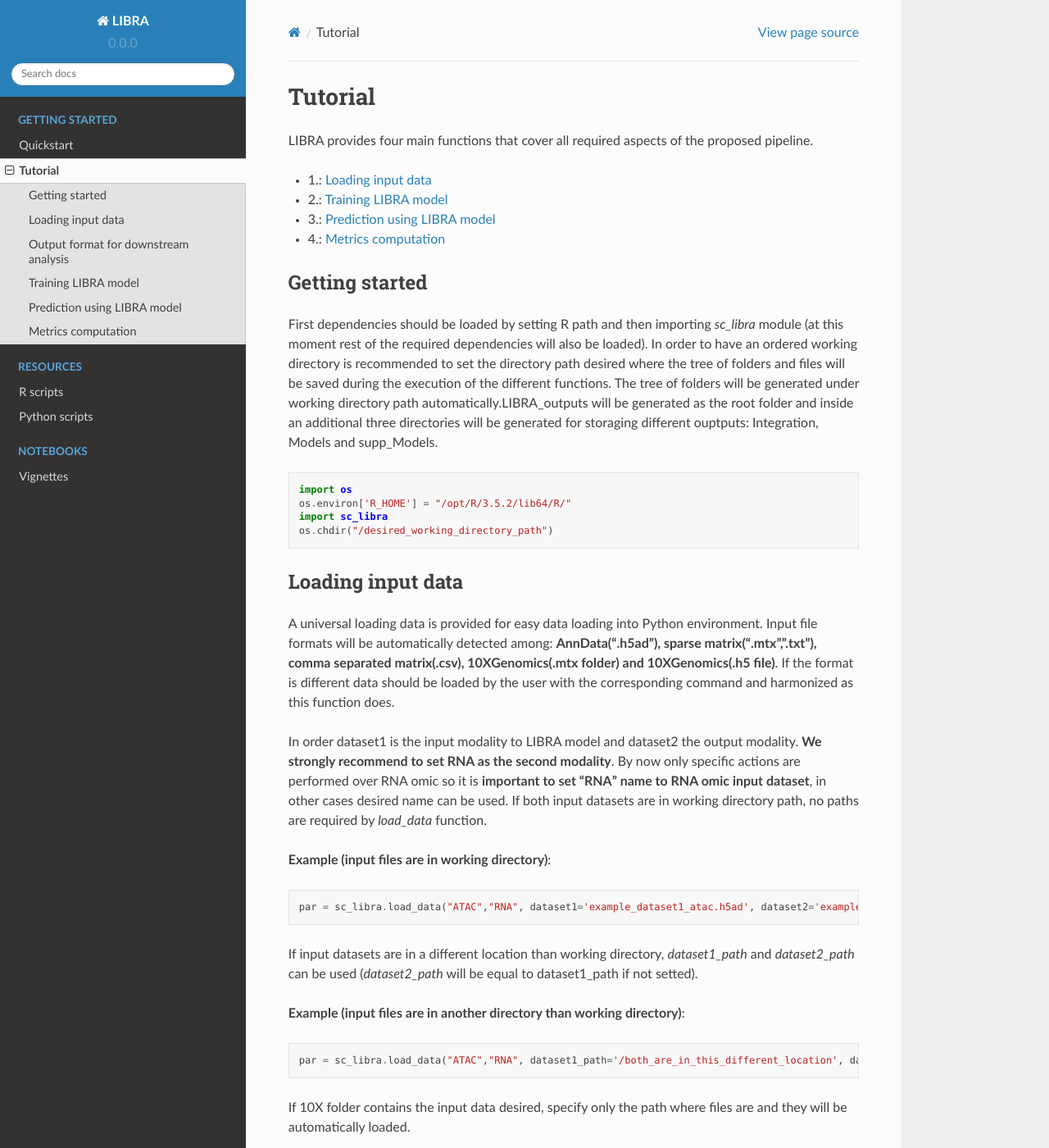
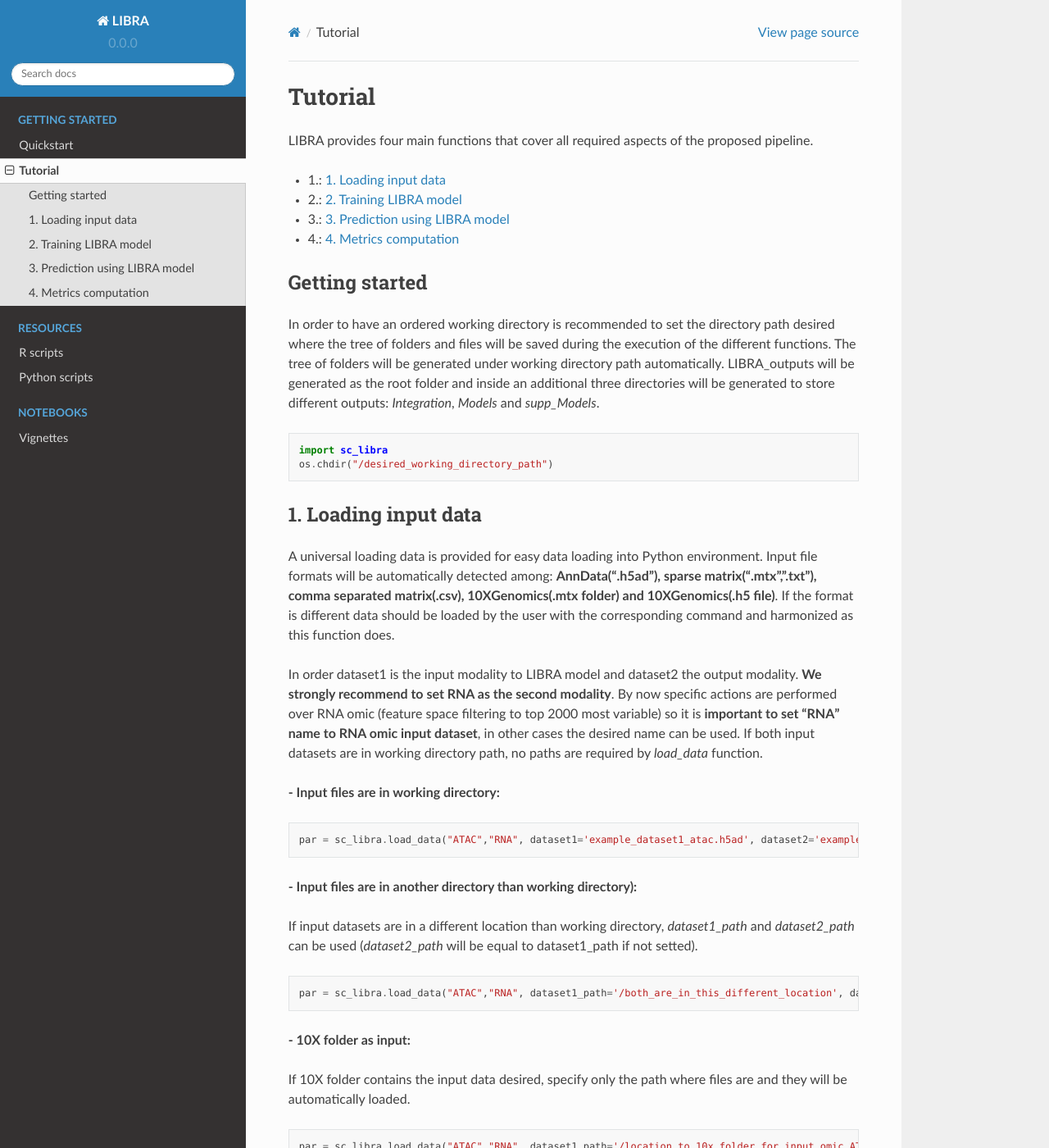
Before and after one commit to TranslationalBioinformaticsUnit/LIBRA, a Sphinx documentation site: the page built from docs/source/tutorial.rst, in a window 1280 px wide and 1400 px high. Shown: the whole window at 82% size. Built offline with Sphinx 7.4.7 and the Read the Docs theme 2.0.0, drawn with Linux system fonts in a browser that asks for light colours; some of the changed text lies outside the part shown.

Commit message:
Update tutorial.rst

```diff
--- a/docs/source/tutorial.rst
+++ b/docs/source/tutorial.rst
@@ -11,53 +11,50 @@ LIBRA provides four main functions that cover all required aspects of the propos
 Getting started
 ------------
 
-First dependencies should be loaded by setting R path and then importing *sc_libra* module (at this moment rest of the required dependencies will also be loaded). In order to have an ordered working directory is recommended to set the directory path desired where the tree of folders and files will be saved during the execution of the different functions. The tree of folders will be generated under working directory path automatically.LIBRA_outputs will be generated as the root folder and inside an additional three directories will be generated for storaging different ouptputs: Integration, Models and supp_Models.
+In order to have an ordered working directory is recommended to set the directory path desired where the tree of folders and files will be saved during the execution of the different functions. The tree of folders will be generated under working directory path automatically. LIBRA_outputs will be generated as the root folder and inside an additional three directories will be generated to store different outputs: *Integration*, *Models* and *supp_Models*.
 
 .. code-block:: python
 
-    import os
-    os.environ['R_HOME'] = "/opt/R/3.5.2/lib64/R/"
     import sc_libra
     os.chdir("/desired_working_directory_path")
 
 .. _Loading input data:
-Loading input data
+1. Loading input data
 ------------------
 
 A universal loading data is provided for easy data loading into Python environment. Input file formats will be automatically detected among: **AnnData(".h5ad"), sparse matrix(".mtx",".txt"), comma separated matrix(.csv), 10XGenomics(.mtx folder) and 10XGenomics(.h5 file)**. If the format is different data should be loaded by the user with the corresponding command and harmonized as this function does.
 
-In order dataset1 is the input modality to LIBRA model and dataset2 the output modality. **We strongly recommend to set RNA as the second modality**. By now only specific actions are performed over RNA omic so it is **important to set "RNA" name to RNA omic input dataset**, in other cases desired name can be used. If both input datasets are in working directory path, no paths are required by *load_data* function.
+In order dataset1 is the input modality to LIBRA model and dataset2 the output modality. **We strongly recommend to set RNA as the second modality**. By now specific actions are performed over RNA omic (feature space filtering to top 2000 most variable) so it is **important to set "RNA" name to RNA omic input dataset**, in other cases the desired name can be used. If both input datasets are in working directory path, no paths are required by *load_data* function.
 
-**Example (input files are in working directory)**:
+**- Input files are in working directory:**
 
 .. code-block:: python
 
     par = sc_libra.load_data("ATAC","RNA", dataset1='example_dataset1_atac.h5ad', dataset2='example_dataset2_rna.h5ad')
 
+**- Input files are in another directory than working directory):**
+
 If input datasets are in a different location than working directory, *dataset1_path* and *dataset2_path* can be used (*dataset2_path* will be equal to dataset1_path if not setted).
-
-**Example (input files are in another directory than working directory)**:
 
 .. code-block:: python
 
     par = sc_libra.load_data("ATAC","RNA", dataset1_path='/both_are_in_this_different_location', dataset1='example_dataset1_atac', dataset2='example_dataset2_rna.h5ad')
 
+**- 10X folder as input:**
+
 If 10X folder contains the input data desired, specify only the path where files are and they will be automatically loaded.
-
-**Example (10X folder as input)**:
 
 .. code-block:: python
 
     par = sc_libra.load_data("ATAC","RNA", dataset1_path='/location_to_10x_folder_for_input_omic_ATAC', dataset2_path='/location_to_10x_folder_for_output_omic_RNA')
 
-Output format for downstream analysis
-------------------
+**Output format for downstream analysis**
 As a result output (*par* in these examples) will contain a dictionary such as:
 
    - {**omic_1_name**: pandas.dataframe.omic1, **omic_2_name**: pandas.dataframe.omic2}.
 
 .. _Training LIBRA model:
-Training LIBRA model
+2. Training LIBRA model
 --------------------
 
 LIBRA can run in many different ways using the *libra* function. This step uses the previously generated dictionary as input (in this example, *par*), if you want to run *libra* as part of an existing pipeline a dictionary with the above structure can be created by the user for the compatibility with the following functions.
@@ -103,7 +100,7 @@ For bosting speed (if user hardware is sufficient) and extra parameter can be ad
 All these parameters can be combined for desired task.
 
 .. _Prediction using LIBRA model:
-Prediction using LIBRA model
+3. Prediction using LIBRA model
 ----------------------------
 
 If user want to use LIBRA model generated for a prediction task over same or new input dataset, it can be done through this function, *libra_predict* as following example. Either latent of output spaces can be predicted.
@@ -119,7 +116,7 @@ If user want to use LIBRA model generated for a prediction task over same or new
     predicted_data = sc_libra.libra_predict(model, input_data, to_predict)
 
 .. _Metrics computation:
-Metrics computation
+4. Metrics computation
 -------------------
 LIBRA provides a function *libra_metrics* to compute three different measurements explained on the paper.
 
```
